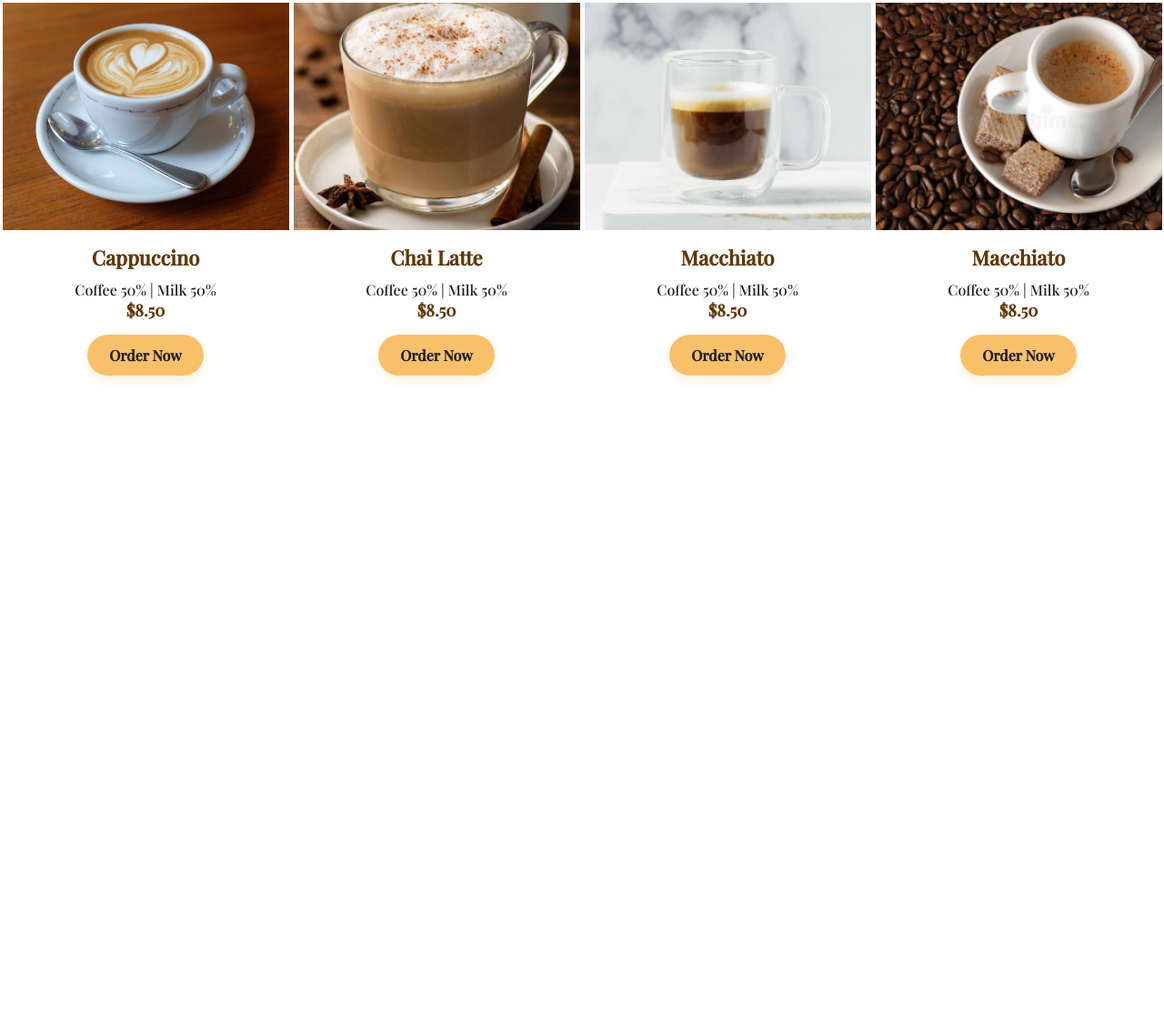
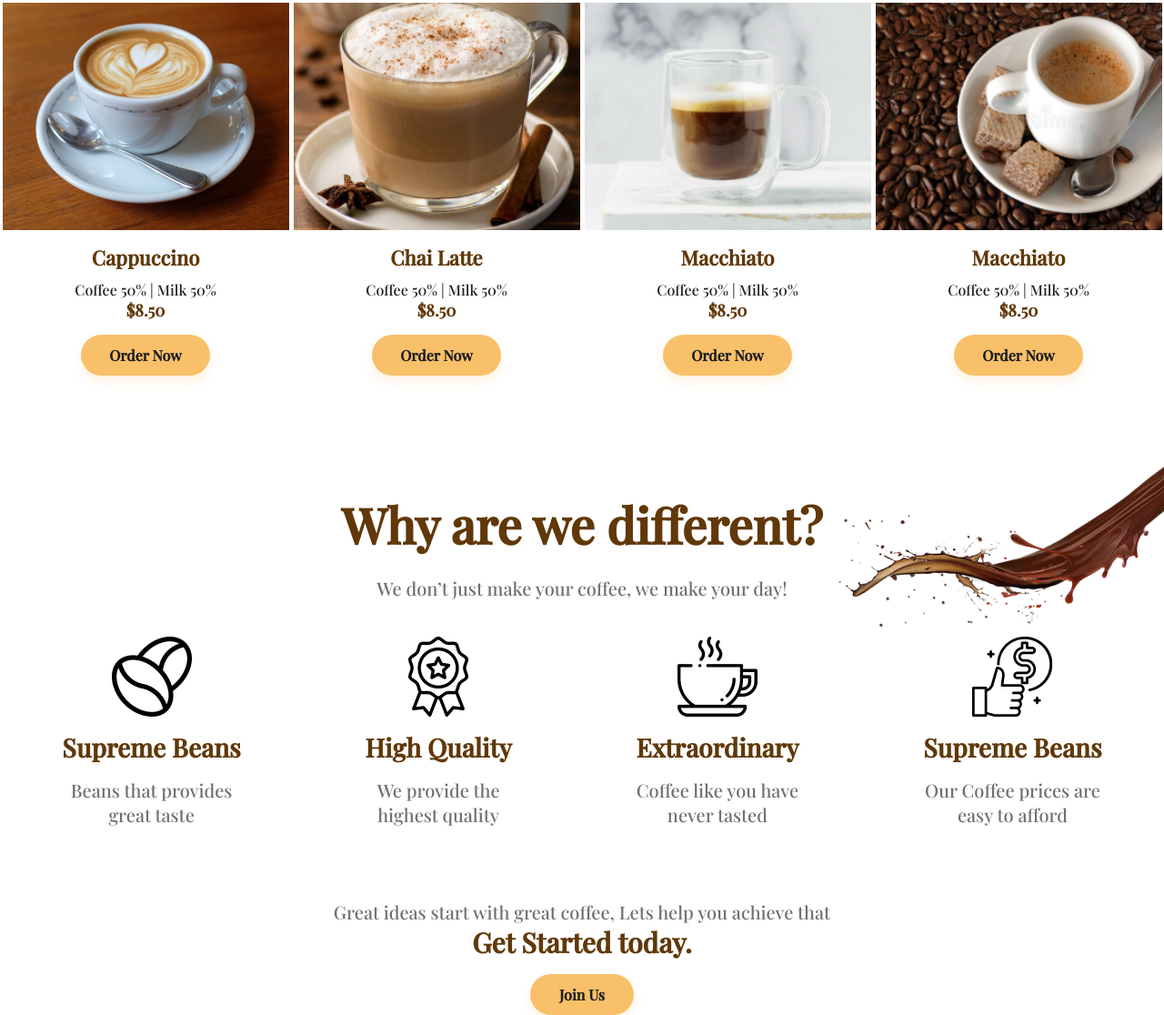
Before and after one commit to GodstimeNwabue/Bean-Scene-Coffee-Landingpage, a plain HTML site: page index.html in a window 1280 px wide. Shown: the part 1542-2658 px from the top of the page at 91% size. Before the commit the page ends 1987 px from the top, so only its background shows below. Drawn offline with nearby package versions, Linux system fonts and the light colour scheme; a web font is replaced by a local one.

Commit message:
Added we are different page

```diff
--- a/index.html
+++ b/index.html
@@ -95,6 +95,45 @@
                 </figure>
             </div>
         </div>
+        <!--Section on why we are different-->
+        <section class="why_we_are">
+            <figure class="why_we_are-flow">
+                <div>
+                    <img src="./assests/coffee-blast-2.png" alt="">
+                </div>
+            </figure>
+            <div class="why_we_are-text">
+                <h2>Why are we different?</h2>
+                <p>We don’t just make your coffee, we make your day!</p>
+            </div>
+            <div class="why_we_are-slide">
+                <figure>
+                    <img src="./assests/coffee-beans-1.png" alt="beans-icon">
+                    <h2>Supreme Beans</h2>
+                    <p>Beans that provides <br> great taste</p>
+                </figure>
+                <figure>
+                    <img src="./assests/badge-1.png" alt="badge-icon">
+                    <h2>High Quality</h2>
+                    <p>We provide the <br> highest quality</p>
+                </figure>
+                <figure>
+                    <img src="./assests/coffee-cup-1.png" alt="coffee-icon">
+                    <h2>Extraordinary</h2>
+                    <p>Coffee like you have <br> never tasted</p>
+                </figure>
+                <figure>
+                    <img src="./assests/best-price-1.png" alt="price-icon">
+                    <h2>Supreme Beans</h2>
+                    <p>Our Coffee prices are <br> easy to afford</p>
+                </figure>
+            </div>
+            <article>
+                <p>Great ideas start with great coffee, Lets help you achieve that</p>
+                <h2>Get Started today.</h2>
+                <button class="cta-btn cta-btn-bold">Join Us</button>
+            </article>
+        </section>
     </section>
 </body>
 
--- a/style.css
+++ b/style.css
@@ -52,7 +52,7 @@ header h1 {
     border: 0;
     cursor: pointer;
     border-radius: 24px;
-    padding: 12px 24px;
+    padding: 12px 31.5px;
     font-family: Playfair Display;
     background: #F9C06A;
     box-shadow: 0px 6px 12px 0px rgba(249, 192, 106, 0.22);
@@ -190,3 +190,69 @@ header h1 {
     font-size: 22px;
     font-weight: 700;
 }
+
+/*Section on why we are different*/
+.why_we_are {
+    text-align: center;
+    font-family: Playfair Display;
+}
+
+.why_we_are-flow {
+    /* position: relative;
+    top: 0;
+    bottom: 0; */
+    text-align: end;
+}
+
+.why_we_are-text {
+    margin-top: -10.3rem;
+}
+
+.why_we_are-text h2 {
+    font-size: 54px;
+    font-weight: 700;
+    color: #603809;
+}
+
+.why_we_are-text p {
+    font-size: 20px;
+    font-weight: 400;
+    color: #707070;
+    padding-top: 20px;
+}
+
+.why_we_are-slide {
+    display: flex;
+    justify-content: space-around;
+    align-items: center;
+    padding-top: 40px;
+}
+
+.why_we_are-slide h2 {
+    padding: 15px 0px;
+    color: #603809;
+    font-size: 28px;
+    font-weight: 700;
+}
+
+.why_we_are-slide p {
+    padding-bottom: 40px;
+    color: #707070;
+    font-size: 20px;
+    font-weight: 400;
+}
+
+.why_we_are article {
+    font-size: 20px;
+    font-weight: 400;
+    padding-top: 40px;
+    /* color: #603809; */
+}
+
+.why_we_are article p {
+    color: #707070;
+}
+
+.why_we_are article h2 {
+    color: #603809;
+}
```
Also changed, not shown: assests/badge-1.png (added), assests/best-price-1.png (added), assests/coffee-beans-1.png (added), assests/coffee-blast-2.png (added), assests/coffee-cup-1.png (added).
